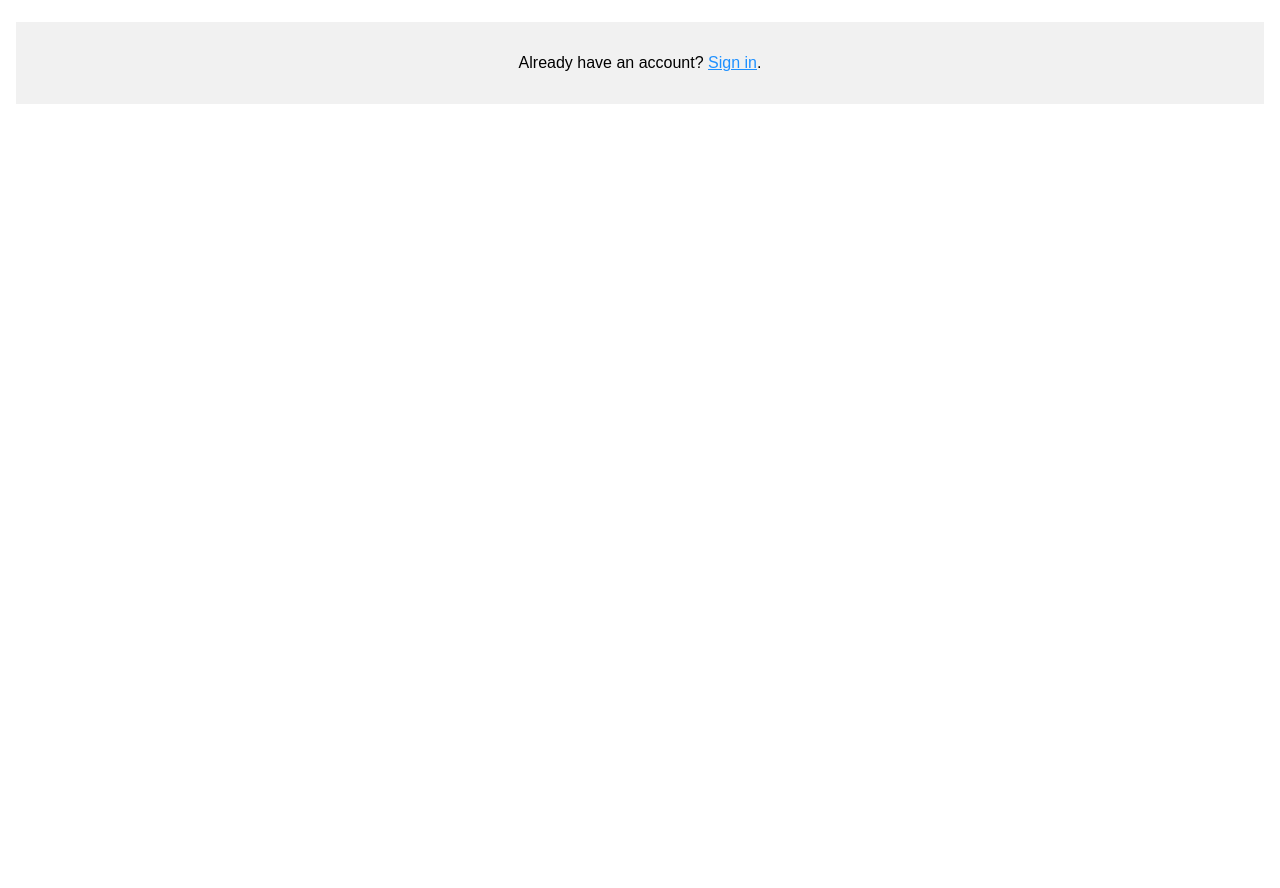
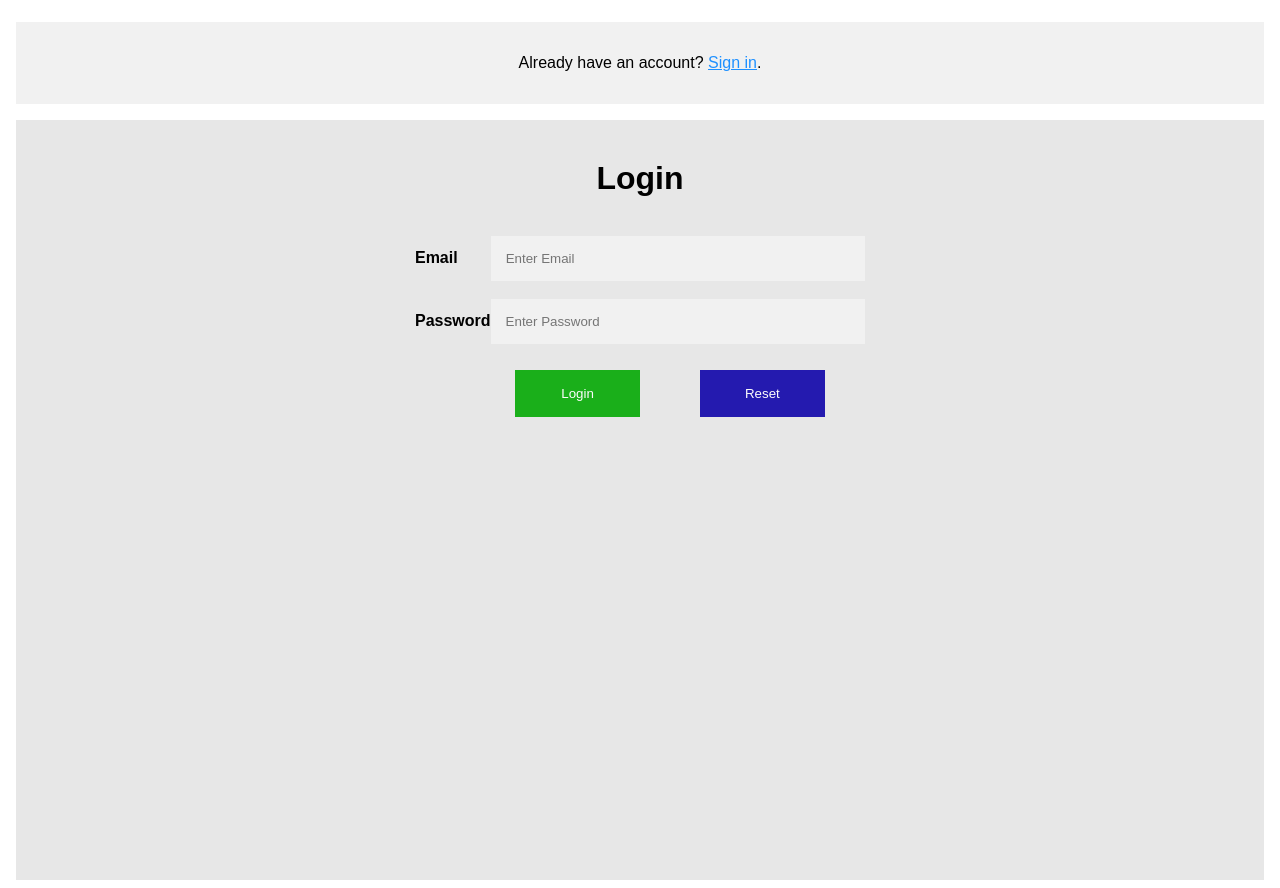
Before and after one commit to RAJAPRADHAN242004/schoolManagementSystemFrontEnd, an Angular app: page / in a window 1280 px wide. Shown: the part 953-1841 px from the top of the page. Before the commit the page ends 1073 px from the top, so only its background shows below. Built offline with nearby package versions, Linux system fonts and the light colour scheme.

Commit message:
login page added

```diff
--- a/src/app/app.component.html
+++ b/src/app/app.component.html
@@ -1,2 +1,3 @@
 <h4>WELCOME TO SCHOOL MANAGEMENT SYSTEM</h4>
 <app-register></app-register>
+<app-login></app-login>
--- a/src/app/app.module.ts
+++ b/src/app/app.module.ts
@@ -4,11 +4,13 @@ import { BrowserModule } from '@angular/platform-browser';
 import { AppRoutingModule } from './app-routing.module';
 import { AppComponent } from './app.component';
 import { RegisterComponent } from './register/register.component';
+import { LoginComponent } from './login/login.component';
 
 @NgModule({
   declarations: [
     AppComponent,
-    RegisterComponent
+    RegisterComponent,
+    LoginComponent
   ],
   imports: [
     BrowserModule,
--- /dev/null
+++ b/src/app/login/login.component.css
@@ -0,0 +1,38 @@
+body{
+    background-color: rgb(231, 231, 231);
+    font-family: Arial, Helvetica, sans-serif;
+}
+  .page{
+    text-align: center;
+  }
+  input[type=text], input[type=password] {
+    width: 30%;
+    padding: 15px;
+    border: none;
+    background: #f1f1f1;
+  }
+  .loginbtn {
+    background-color: #04aa04;
+    color: white;
+    padding: 16px 20px;
+    margin: 8px 0;
+    border: none;
+    cursor: pointer;
+    width: 10%;
+    opacity: 0.9;
+    margin-left: 60px;
+  }
+  .emailDes{
+    padding-right: 33px;
+  }
+  .resetbtn{
+    background:#0f04aa ;
+    color: white;
+    padding:16px 20px ;
+    margin: 8px 0;
+    border: none;
+    cursor: pointer;
+    width: 10%;
+    opacity: 0.9;
+    margin-left: 60px;
+  }
--- /dev/null
+++ b/src/app/login/login.component.html
@@ -0,0 +1,14 @@
+<body>
+    <div class="page">
+   <br> <h1>Login</h1><br>
+
+    <label for="email" class="emailDes"><b>Email</b></label>
+    <input type="text" placeholder="Enter Email" name="email" id="email" required><br><br>
+
+    <label for="password"><b>Password</b></label>
+    <input type="password" placeholder="Enter Password" name="psw" id="psw" required><br><br>
+
+    <button type="submit" class="loginbtn">Login</button>
+    <button type="reset" class="resetbtn">Reset</button>
+    </div>
+</body>
```
Also changed, not shown: src/app/login/login.component.ts (added, +10 -0 lines), 1 other file (tests, documents, lock files or other folders).
